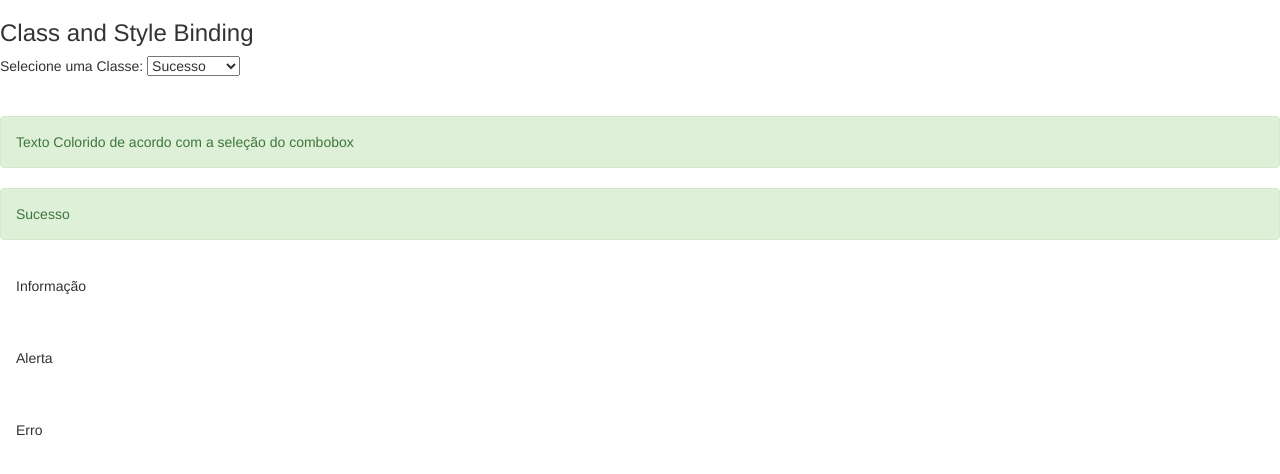
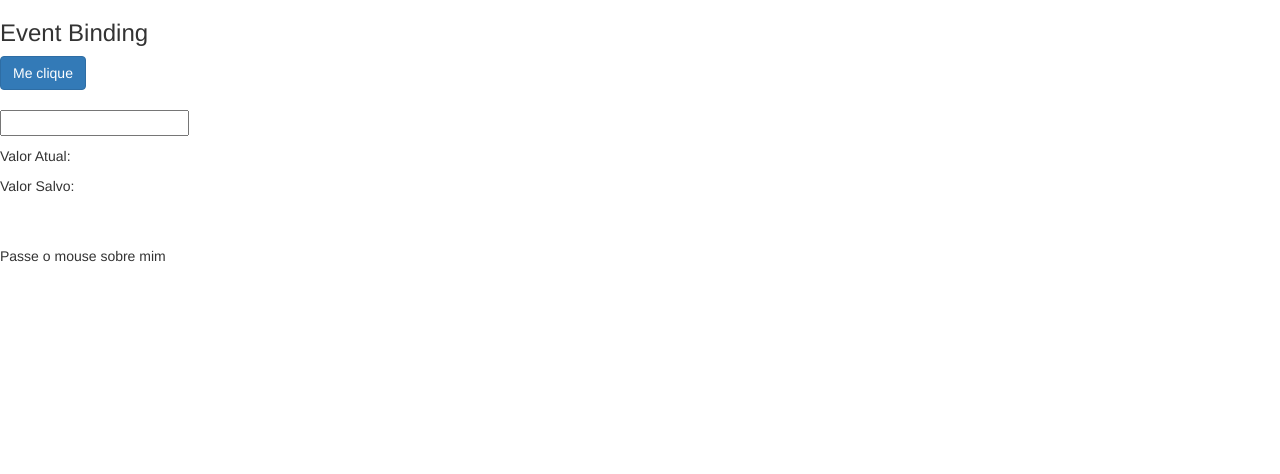
Before and after one commit to Leoxxid/estudo-angular-v2-e-v4, an Angular app in the folder data-binding/: page / in a window 1280 px wide. Shown: the top 474 px of the page. Built offline with nearby package versions, Linux system fonts and the light colour scheme.

Commit message:
Aula 11 Event Binding

```diff
--- a/data-binding/src/app/data-binding/data-binding.component.css
+++ b/data-binding/src/app/data-binding/data-binding.component.css
@@ -0,0 +1,4 @@
+.highlight{
+  background-color: yellow;
+  font-weight: bold;
+}
--- a/data-binding/src/app/data-binding/data-binding.component.html
+++ b/data-binding/src/app/data-binding/data-binding.component.html
@@ -1,5 +1,6 @@
 <section class="property-binding">
-  <!--<article>
+  <!-- Aula 09
+  <article>
     <h3>Interpolation/Interpolação</h3>
     <p>String renderizada com Interpolação {{ url }} </p>
     <p> O resultado de 1 + 1 é {{ 1 + 1 }}</p>
@@ -12,6 +13,8 @@
     <img [src]="urlImagem">
     <img bind-src="urlImagem">
   </article> -->
+
+  <!-- Aula 10
   <article>
     <h3> Class and Style Binding </h3>
     <div>
@@ -33,4 +36,23 @@
       Este texto aparece somente em caso de erro
     </div>
   </article>
+    -->
+
+    <article>
+      <h3> Event Binding </h3>
+      <div>
+        <button (click)="botaoClicado()" class="btn btn-primary"> Me clique
+        </button>
+        <br><br>
+        <p><input type="text" (keyup)="onKeyUp($event)"
+          (keyup.enter)="salvarValor(campoInput.value)"
+          (blur)="salvarValor(campoInput.value)" #campoInput /></p>
+        <p> Valor Atual: {{ valorAtual }} </p>
+        <p> Valor Salvo: {{ valorSalvo }} </p>
+        <br><br>
+        <span (mouseover)="onMouseOverOut()" (mouseout)="onMouseOverOut()"
+        [class.highlight]="isMouseOver">
+          Passe o mouse sobre mim </span>
+      </div>
+    </article>
 </section>
--- a/data-binding/src/app/data-binding/data-binding.component.ts
+++ b/data-binding/src/app/data-binding/data-binding.component.ts
@@ -9,8 +9,10 @@
 
   url: string = "http://loiane.training";
   urlImagem = "http://lorempixel.com/400/200/nature/"
-
+  valorAtual: string = '';
   cursoAngular: boolean = true;
+  valorSalvo: string ;
+  isMouseOver: boolean = false;
 
   getValor(){
   return 1;
@@ -19,6 +21,23 @@
   getCurtirCurso(){
     return true;
   }
+
+  botaoClicado(){
+    alert("Botão Clicado")
+  }
+
+  onKeyUp(evento: KeyboardEvent){
+    this.valorAtual = ((<HTMLInputElement>evento.target).value);
+  }
+
+  salvarValor(valor){
+    this.valorSalvo = valor;
+  }
+
+  onMouseOverOut(){
+    this.isMouseOver = !this.isMouseOver;
+  }
+
   constructor() { }
 
   ngOnInit() {
```
